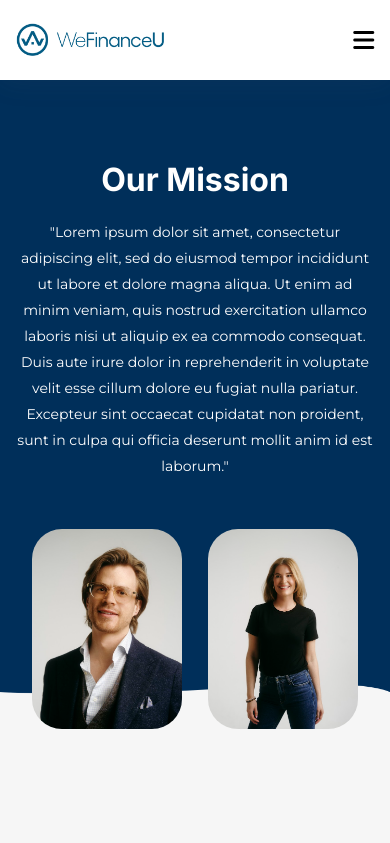
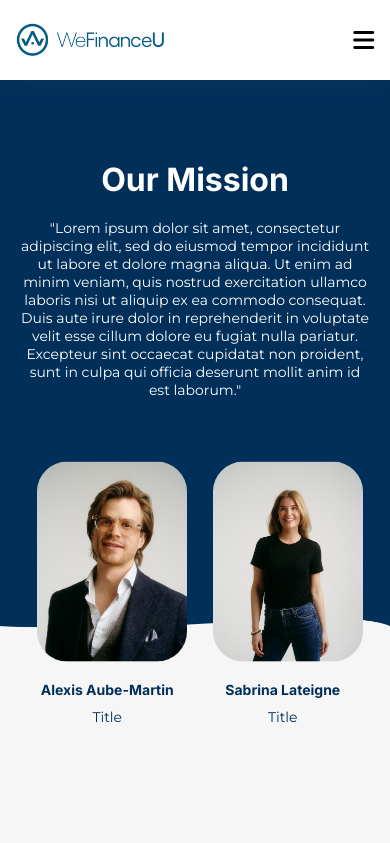
Before and after one commit to GabGo51/wefinanceu, a React (Create React App) app: page /about in a window 390 px wide. Shown: the top 843 px of the page. Built offline with nearby package versions, Linux system fonts and the light colour scheme.

Commit message:
about us responsive member

```diff
--- a/src/Globalstyles.js
+++ b/src/Globalstyles.js
@@ -90,7 +90,7 @@ export default createGlobalStyle`
   }
 
   p{
-    line-height: 26px;
+    font-size: clamp(16px, 3vw, 18px);
   }
 
   /* surrounding all main section div  */
--- a/src/components/About/Members.js
+++ b/src/components/About/Members.js
@@ -13,31 +13,34 @@ const Members = () => {
     <Container>
       <h1>{text.title[lang]}</h1>
       <p>"Lorem ipsum dolor sit amet, consectetur adipiscing elit, sed do eiusmod tempor incididunt ut labore et dolore magna aliqua. Ut enim ad minim veniam, quis nostrud exercitation ullamco laboris nisi ut aliquip ex ea commodo consequat. Duis aute irure dolor in reprehenderit in voluptate velit esse cillum dolore eu fugiat nulla pariatur. Excepteur sint occaecat cupidatat non proident, sunt in culpa qui officia deserunt mollit anim id est laborum."</p>
-      <motion.div
-        className="color-box"
-        initial={{ scaleY: 0.7 }}
-        //since % dont work have to use auto
-        whileInView={{ scaleY: 1 }}
-        viewport={{ once: true }}
-        transition={{ duration: 0.5 }}
-      >
+
         <div className="wrapper">
-          <motion.img
+          <div>
+            <motion.img
             initial={{ y: 50, opacity: 0 }}
             whileInView={{ y: 0, opacity: 1 }}
             transition={{ duration: 1, delay: 0.1 }}
             viewport={{ once: true }}
             src={alexis}
+
           />
-          <motion.img
+          <h3>Alexis Aube-Martin </h3>
+          <p>Title </p>
+          </div>
+          <div>
+            <motion.img
             initial={{ y: 50, opacity: 0 }}
             whileInView={{ y: 0, opacity: 1 }}
             transition={{ duration: 1, delay: 0.2 }}
             viewport={{ once: true }}
             src={sabrina}
           />
+          <h3>Sabrina Lateigne</h3>
+          <p>Title</p>
+          </div>
+
         </div>
-      </motion.div>
+
       <img src={greywave} alt="wave" className="wave"/>
     </Container>
   );
@@ -45,6 +48,7 @@ const Members = () => {
 
 const Container = styled.div`
   display: flex;
+  position: relative;
   flex-direction: column;
   justify-content: center;
   align-items: center;
@@ -64,12 +68,7 @@ const Container = styled.div`
     margin-top: 80px;
   }
 
-  img {
-    width: clamp(150px, 35%, 300px);
-    object-fit: cover;
-    margin: 5px;
-    border-radius: 30px;
-  }
+
 
   h2 {
     color: #015d85;
@@ -77,38 +76,51 @@ const Container = styled.div`
 
   }
 
+
   p {
     margin: 20px 0;
     font-size: clamp(14px, 30%, 16px);
     max-width: 600px;
     margin: 20px;
-    margin-bottom: 250px;
-  }
-
-  .color-box {
-    transform-origin: bottom;
-    display: flex;
-    align-items: center;
-    justify-content: center;
-    width: 100%;
-    background-color: var(--light-color);
-    padding: 50px 0;
-  }
-
-  .wrapper {
-    position: absolute;
-    justify-content: space-around;
+    margin-bottom: -50px;
 
 
   }
 
-  @media (max-width:1000px){
 
 
+  .wrapper {
+    align-items: start;
+    justify-content: center;
+    justify-content: space-around;
+    transform: translateY(35%);
+    div{
+      width: clamp(150px, 35%, 300px);
+
+    }
+
+    img {
+    width: 100%;
+    object-fit: cover;
+    margin: 5px;
+    border-radius: 30px;
+  }
+  h3{
+    margin: 10px 0;
+    font-size: clamp(14px, 3vw, 20px);
+  }
+
     p{
-      margin-bottom: 100px;
+      color: var(--main);
+      margin: 0;
+    }
+
+    @media (max-width:700px){
+      transform: translateY(40%);
     }
   }
+
+
 `;
 
 export default Members;
--- a/src/components/Footer.js
+++ b/src/components/Footer.js
@@ -137,6 +137,10 @@ const Container = styled(motion.footer)`
   align-items: center;
   justify-content: center;
 
+  p{
+    font-size: 12px;
+  }
+
   .wrapper {
 
     img {
--- a/src/components/Home/Benefits.js
+++ b/src/components/Home/Benefits.js
@@ -42,8 +42,8 @@ const Benefits = () => {
           </div>
         </Text>
         <Img>
-          <div></div>
-          <motion.button
+          <div>
+            <motion.button
             initial={{ y: 50, opacity: 0 }}
             animate={{ y: 0, opacity: 1 }}
             transition={{ duration: 0.5, delay: 0.6 }}
@@ -51,6 +51,8 @@ const Benefits = () => {
           >
            {text.button[lang]}
           </motion.button>
+          </div>
+
         </Img>
       </div>
     </Container>
@@ -59,7 +61,7 @@ const Benefits = () => {
 
 const Container = styled.div`
   position: relative;
-  padding-top: 250px;
+  padding-top: 170px;
   display: flex;
   flex-direction: column;
   align-items: center;
@@ -70,7 +72,7 @@ const Container = styled.div`
     color: var(--main);
     margin-bottom: 80px;
     text-align: center;
-    margin: 40px 20px;
+    margin: 40px 40px;
   }
 
   .wave {
@@ -91,6 +93,7 @@ const Text = styled.div`
   flex-wrap: wrap;
   justify-content:start;
   gap: 20px;
+  max-width: 800px;
 
   h3{
     color: var(--main);
@@ -109,19 +112,20 @@ const Text = styled.div`
 `;
 
 const Img = styled.div`
-  position: relative;
+
+  width: clamp(300px ,50% ,400px);
 
   div {
+    position: relative;
     background-color: grey;
-    width: 400px;
     height: 600px;
     border-radius: 40px;
   }
 
   button{
     position: absolute;
-    bottom: 30px;
-    right: 120px;
+    bottom:5%;
+    right: 30%;
   }
 `;
 export default Benefits;
--- a/src/components/Home/Hero.js
+++ b/src/components/Home/Hero.js
@@ -83,7 +83,7 @@ const Container = styled.div`
       }
 
       p {
-        max-width: 600px;
+        width: clamp(300px, 60%, 600px);
         color: var(--main-p);
       }
 
@@ -98,7 +98,7 @@ const Container = styled.div`
     }
 
     img {
-      width: 100%;
+      width: 95%;
       transform-origin: bottom;
     }
 
--- a/src/components/Home/Review.js
+++ b/src/components/Home/Review.js
@@ -87,6 +87,7 @@ const Container = styled.div`
   }
   .button-wrapper {
     flex-direction: column;
+    line-height: 34px;
   }
 `;
 
```
